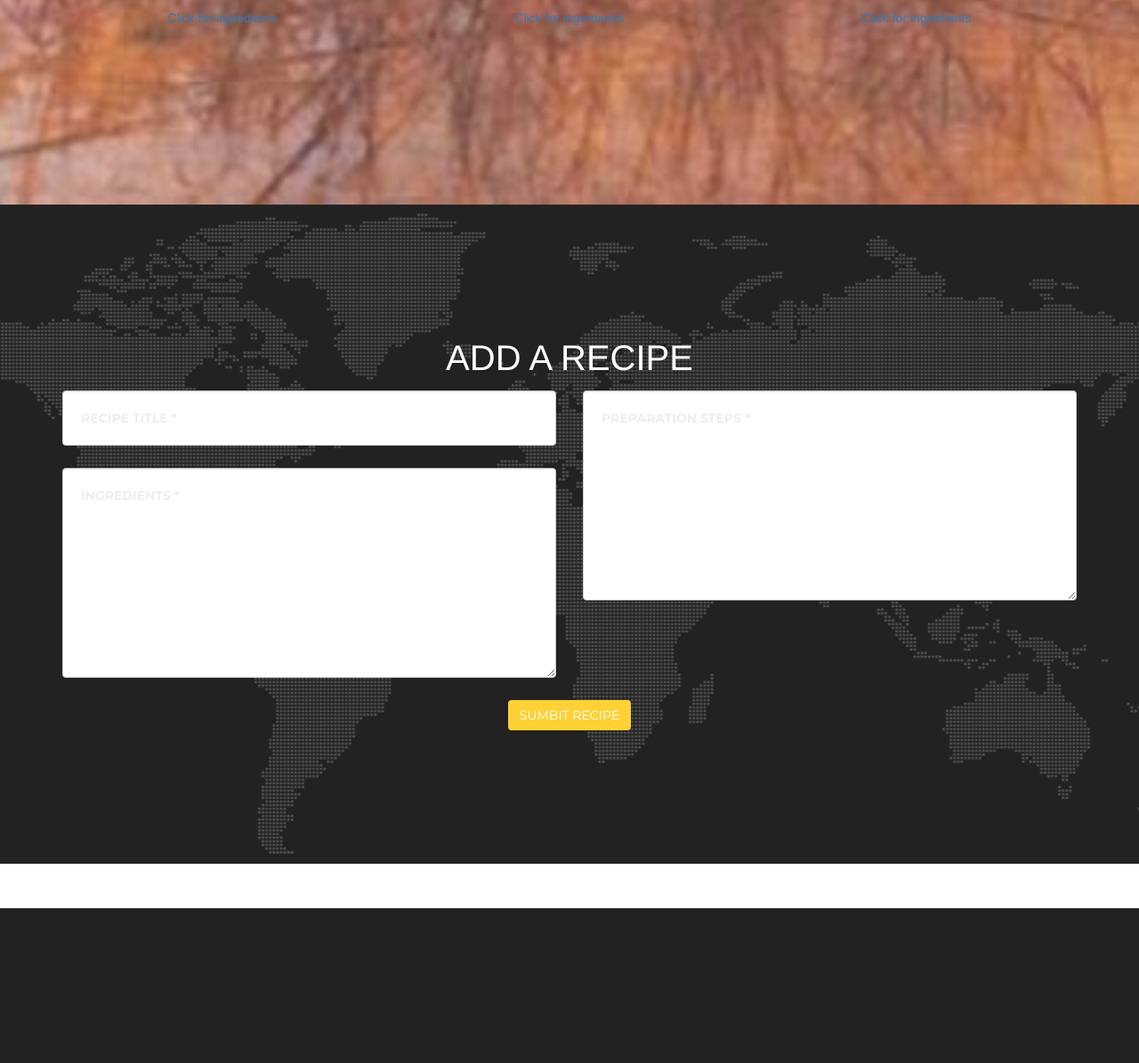
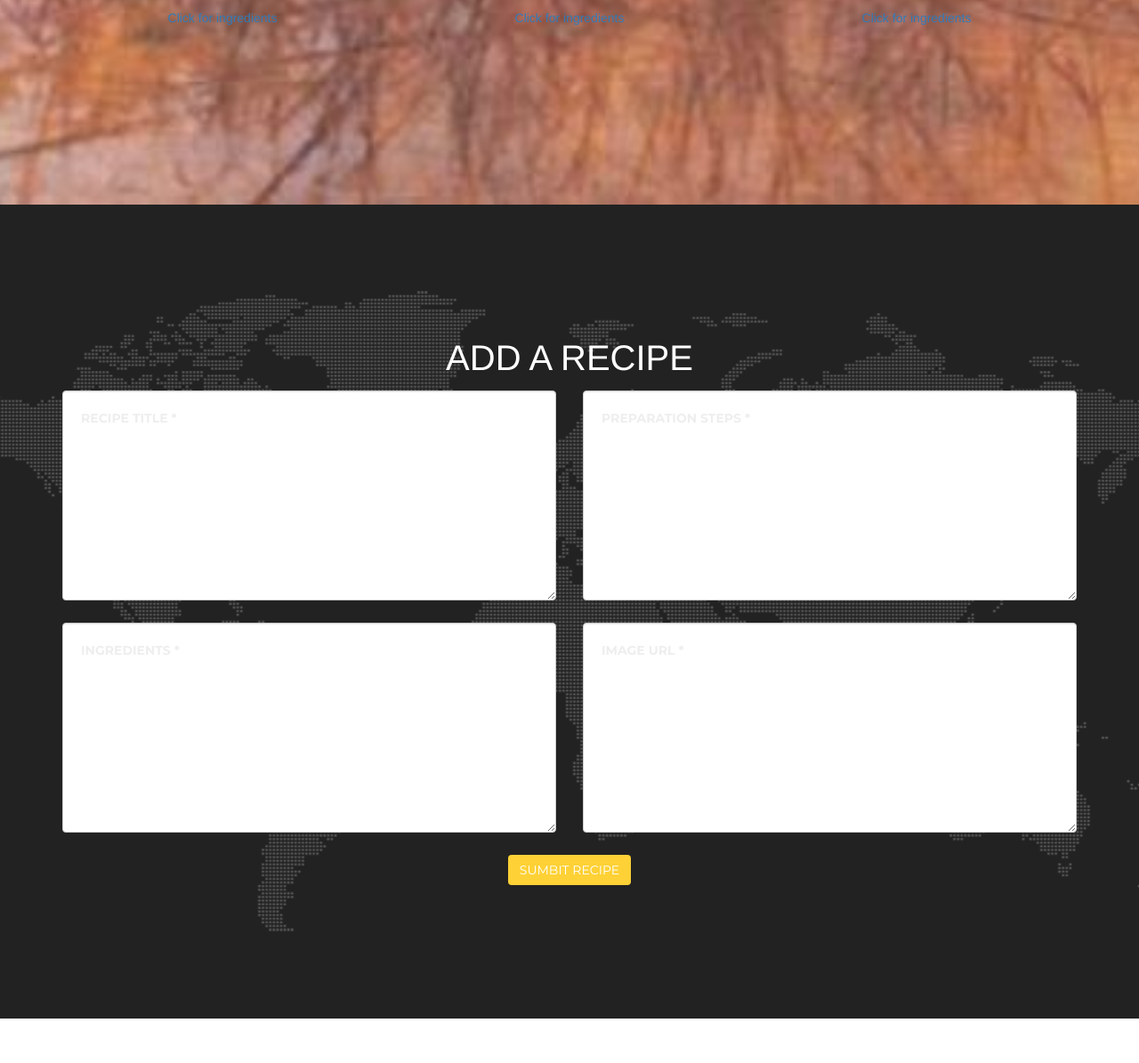
Before and after one commit to eric-om/RecipeSkill, a Django app: page / in a window 1280 px wide. Shown: the part 1041-2236 px from the top of the page at 89% size. Before the commit the page ends 2062 px from the top, so only its background shows below. Run offline with Django 3.2, Linux system fonts and the light colour scheme; some libraries are stand-ins or nearby versions; some web fonts are replaced.

Commit message:
recipe submission form successful POST

```diff
--- a/recipeassistant/website/static/js/contact_me.js
+++ b/recipeassistant/website/static/js/contact_me.js
@@ -10,25 +10,25 @@ $(function() {
         submitSuccess: function($form, event) {
             event.preventDefault(); // prevent default submit behaviour
             // get values from FORM
-            var name = $("input#name").val();
-            var email = $("input#email").val();
-            var phone = $("input#phone").val();
-            var message = $("textarea#message").val();
+            var recipeTitle = $("textarea#recipeTitle").val();
+            var ingredients = $("textarea#ingredients").val();
+            var directions = $("textarea#directions").val();
+            var imgURL = $("textarea#imgURL").val();
             var firstName = name; // For Success/Failure Message
             // Check for white space in name for Success/Fail message
             if (firstName.indexOf(' ') >= 0) {
                 firstName = name.split(' ').slice(0, -1).join(' ');
             }
             $.ajax({
-                url: "././mail/contact_me.php",
-                type: "POST",
-                data: {
-                    name: name,
-                    phone: phone,
-                    email: email,
-                    message: message
-                },
-                cache: false,
+                url: 'https://0s2cp85xw1.execute-api.us-east-1.amazonaws.com/prod/RecipeUpdate?TableName=Recipes',
+                type: 'POST',
+                data: JSON.stringify({"TableName": "Recipes",
+                                      "Item": {
+                                          "RecipeName": recipeTitle,
+                                          "Ingredients": ingredients,
+                                          "Directions": directions,
+                                          "ImageURL": imgURL
+                                      }}),
                 success: function() {
                     // Success message
                     $('#success').html("<div class='alert alert-success'>");
@@ -44,13 +44,14 @@ $(function() {
                 },
                 error: function() {
                     // Fail message
+                    alert(recipeTitle);
                     $('#success').html("<div class='alert alert-danger'>");
                     $('#success > .alert-danger').html("<button type='button' class='close' data-dismiss='alert' aria-hidden='true'>&times;")
                         .append("</button>");
-                    $('#success > .alert-danger').append($("<strong>").text("Sorry " + firstName + ", it seems that my mail server is not responding. Please try again later!"));
+                    $('#success > .alert-danger').append($("<strong>").text("Sorry " + firstName + ", it seems that my TEST server is not responding. Please try again later!"));
                     $('#success > .alert-danger').append('</div>');
                     //clear all fields
-                    $('#contactForm').trigger("reset");
+                    // $('#contactForm').trigger("reset");
                 },
             });
         },
--- a/recipeassistant/website/templates/website/home.html
+++ b/recipeassistant/website/templates/website/home.html
@@ -149,7 +149,7 @@
                         <div class="row">
                             <div class="col-md-6">
                                 <div class="form-group">
-                                    <input type="text" class="form-control" placeholder="Recipe Title *" id="name" required data-validation-required-message="Please enter recipe title.">
+                                    <textarea type="text" class="form-control" placeholder="Recipe Title *" id="recipeTitle" required data-validation-required-message="Please enter recipe title."></textarea>
                                     <p class="help-block text-danger"></p>
                                 </div>
                                 <div class="form-group">
@@ -159,7 +159,11 @@
                             </div>
                             <div class="col-md-6">
                                 <div class="form-group">
-                                    <textarea class="form-control" placeholder="Preparation Steps *" id="message" required data-validation-required-message="Please enter preparation steps."></textarea>
+                                    <textarea class="form-control" placeholder="Preparation Steps *" id="directions" required data-validation-required-message="Please enter preparation steps."></textarea>
+                                    <p class="help-block text-danger"></p>
+                                </div>
+                                <div class="form-group">
+                                    <textarea class="form-control" placeholder="Image URL *" id="imgURL" required data-validation-required-message="Please enter a link to an image."></textarea>
                                     <p class="help-block text-danger"></p>
                                 </div>
                             </div>
@@ -420,5 +424,8 @@
     <!-- Theme JavaScript -->
     <script src="{% static 'js/agency.min.js' %}"></script>
 
+    <!-- DynamoDB JavaScript -->
+    <script src="{% static 'js/database.js' %}"></script>
+
 </body>
 {% endblock %}
```
Also changed, not shown: recipeassistant/db.sqlite3, 10 other files.
